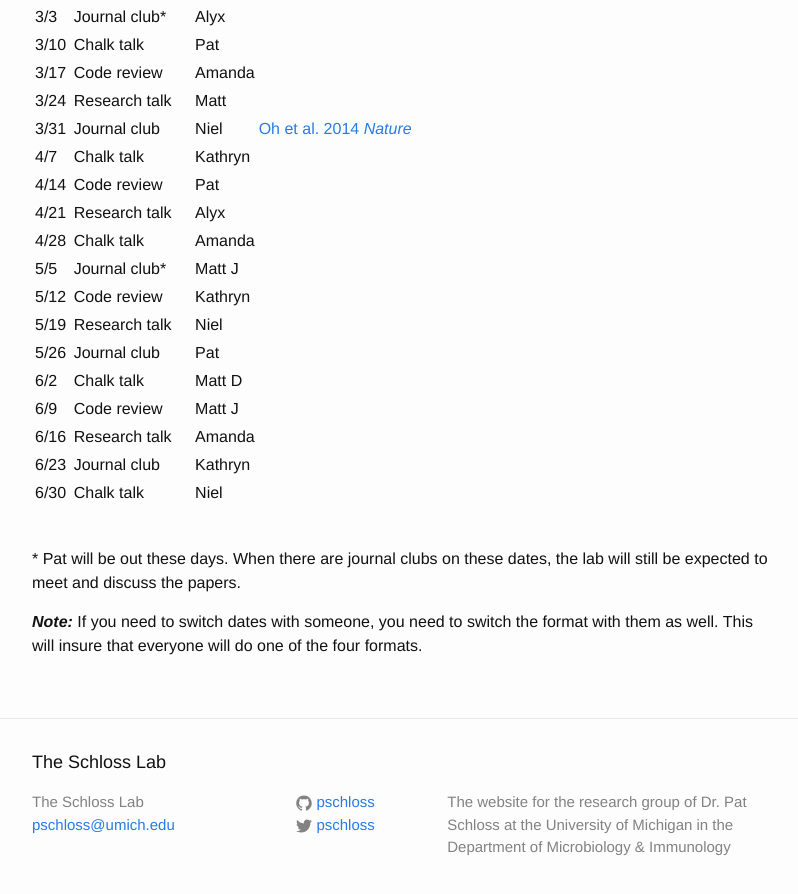
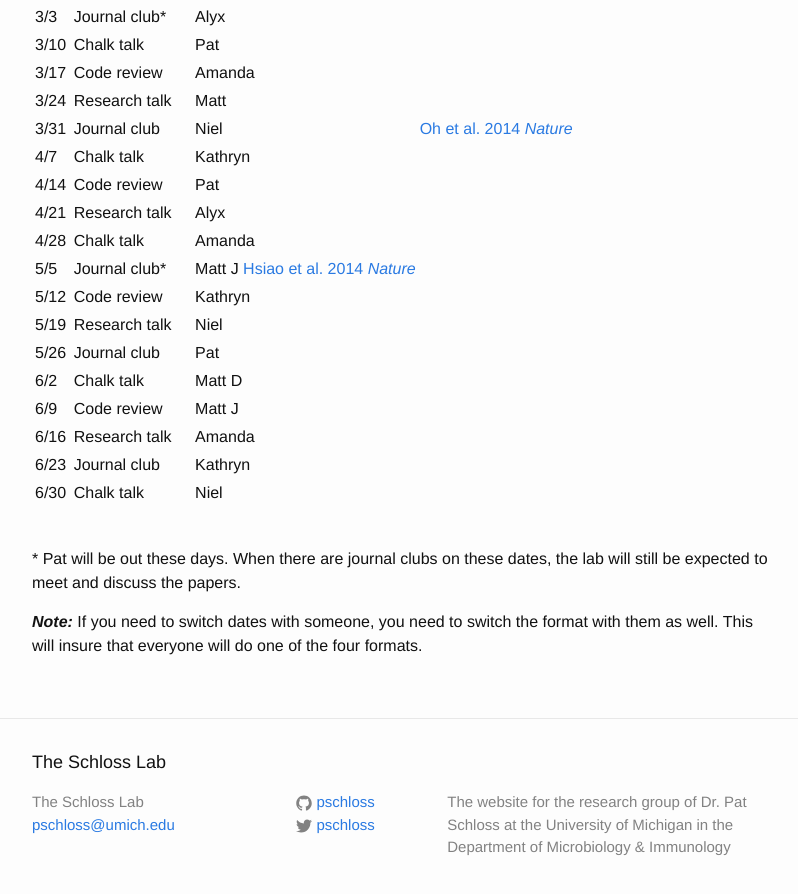
Before and after one commit to SchlossLab/schlosslab.github.io, a Jekyll site: the page built from schedule.md, in a window 1280 px wide and 900 px high, scrolled down 815 px. Shown: the top 894 px of the window, without its empty margins (238-1036 px from the left). Built offline with Jekyll 4.4.1, drawn with Linux system fonts in a browser that asks for light colours.

Commit message:
added JC link

```diff
--- a/schedule.md
+++ b/schedule.md
@@ -44,7 +44,7 @@ Date  | Format           | Who       | Resources
 4/14  | Code review      | Pat
 4/21  | Research talk    | Alyx
 4/28  | Chalk talk       | Amanda
-5/5   | Journal club*    | Matt J
+5/5   | Journal club*    | Matt J [Hsiao et al. 2014 *Nature*](http://www.nature.com/nature/journal/v515/n7527/full/nature13738.html)
 5/12  | Code review      | Kathryn
 5/19  | Research talk    | Niel
 5/26  | Journal club     | Pat
```
